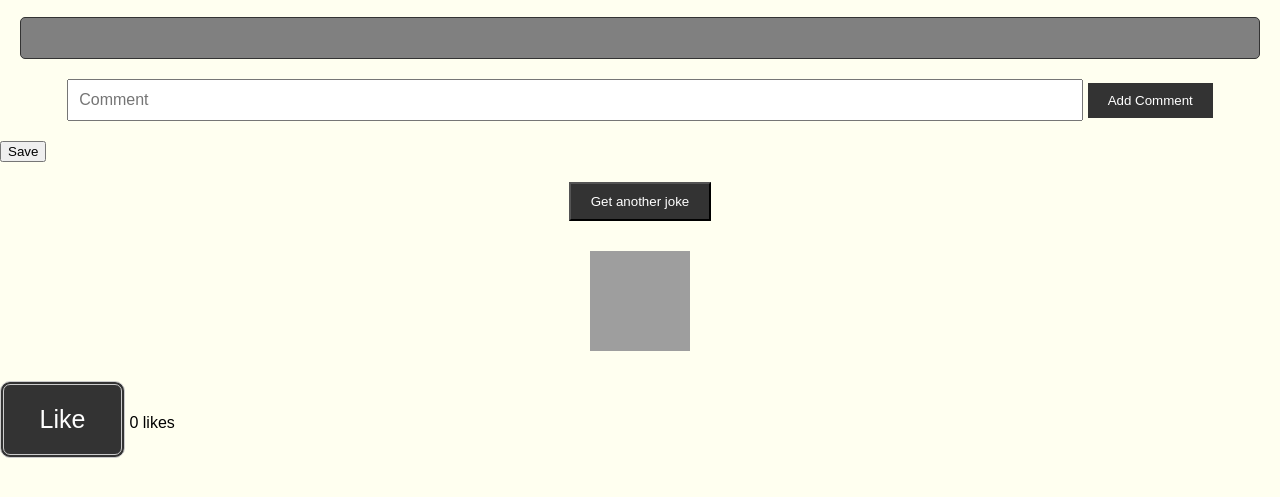
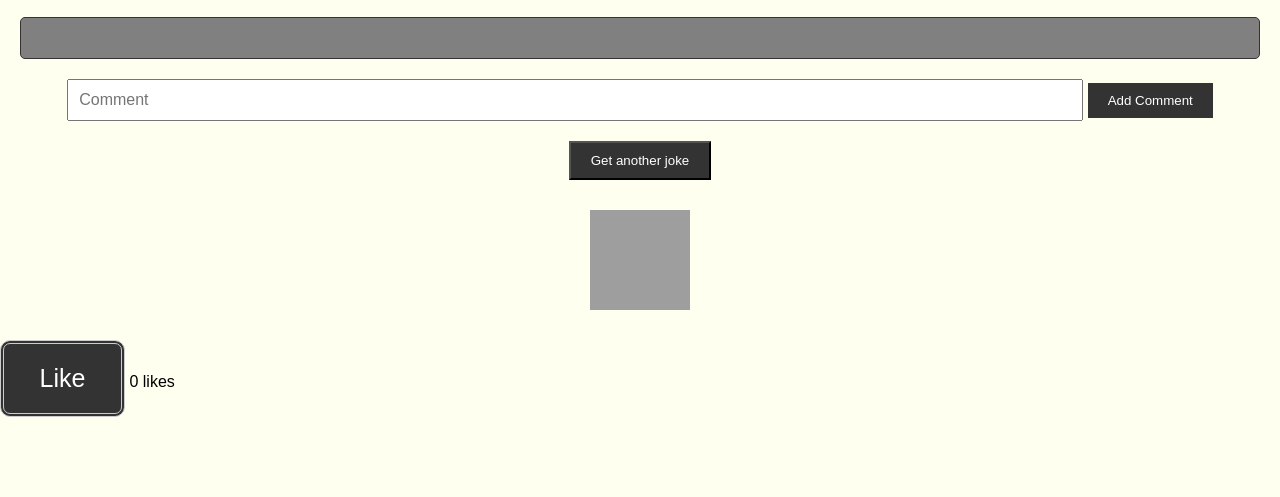
Before and after one commit to joseph123-wq/project, a plain HTML site: page index.html in a window 1280 px wide. Shown: the part 111-608 px from the top of the page. Drawn offline with Linux system fonts and the light colour scheme; no server answers; grey boxes are pictures that could not be loaded.

Commit message:
Sixteenth Commit

```diff
--- a/index.html
+++ b/index.html
@@ -14,7 +14,7 @@
       <input type="submit" value="Add Comment" />
     </form>
 
-    <button id="save-button">Save</button>
+
     <button id="btn">Get another joke</button>
     <img src="//s.w.org/images/core/emoji/11/svg/1f602.svg" >
     <button id="like-button">Like</button>
```
